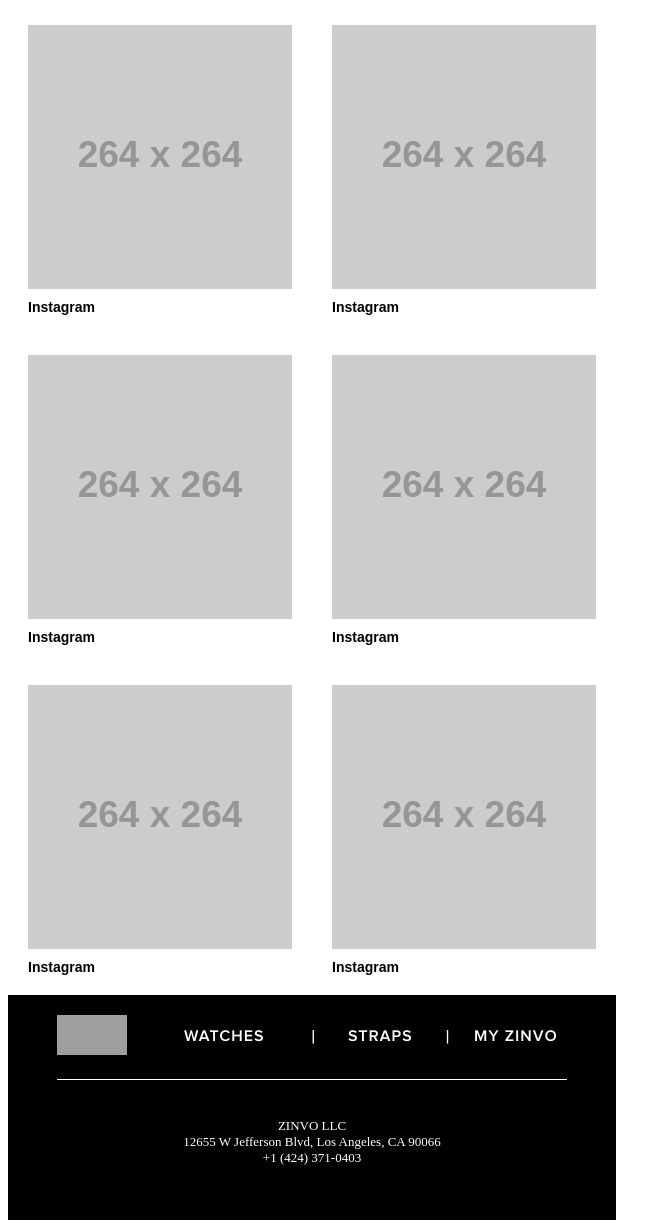
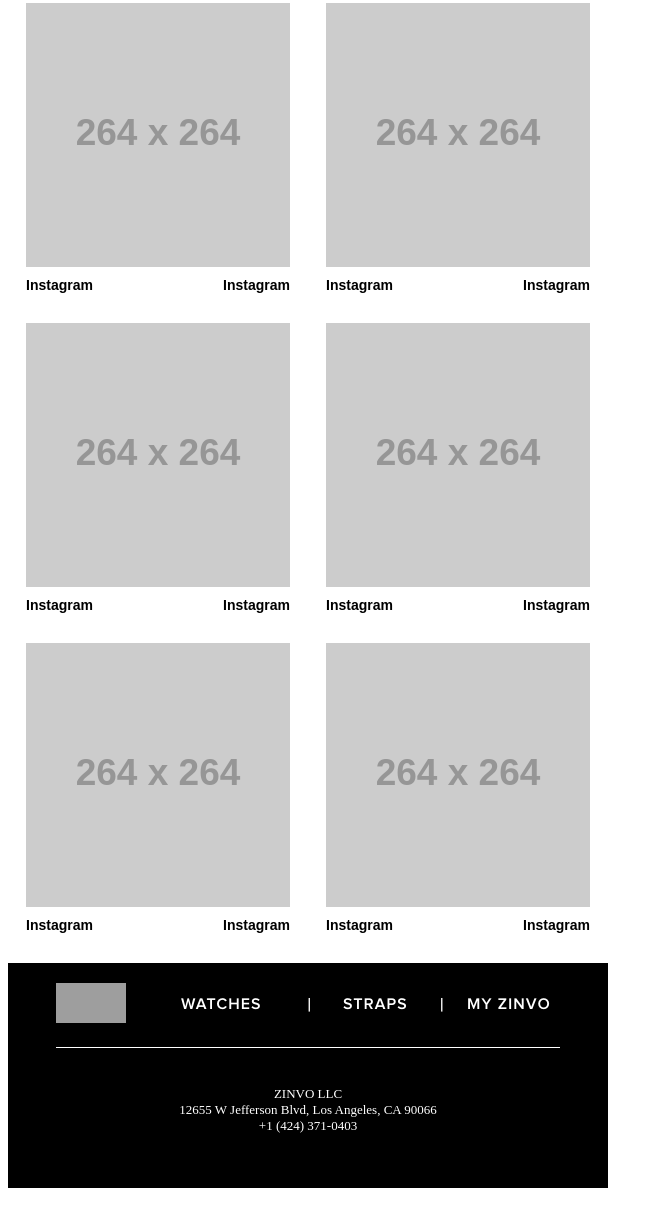
Before and after one commit to jeffreylee87/email-zinvo, a plain HTML site: page index.html in a window 1280 px wide. Shown: the part 1397-2620 px from the top of the page, without its empty margins (0-671 px from the left). After the commit the page ends 2593 px from the top, so only its background shows below. Drawn offline with Linux system fonts and the light colour scheme; grey boxes are pictures that could not be loaded; placeholder pictures from the web are drawn by us.

Commit message:
update with better sizing for the images from instagram

```diff
--- a/index.html
+++ b/index.html
@@ -129,21 +129,7 @@
         </tr>
 
         <!-- TESTING OUT THE SEZzle table  -->
-        <!-- <tr>
-            <td class="main_nav" width="340" style="background: #000000">
-                <table cellpadding="0" cellspacing="0" width="100%">
-                    <tr>
-                        <td align="center" class="main_cta" style="background: white; padding: 0px 0px 57px 0px">
-                            <a href="https://zinvowatches.com/"><img src="./assets/Interest free paymen@2x.png" alt=""
-                                    style="display: block; width: 235px; height: 17px;" /></a>
-                        </td>
-                        <td align="center" class="main_cta" style="background: white; padding: 0px 0px 57px 0px ">
-                            <a href="https://zinvowatches.com/"> <img src="./assets/sezzle.png" alt="" style="height: 21px; width: 75px;" /></a>
-                        </td>
-                    </tr>
-                </table>
-            </td>
-        </tr> -->
+
 
         <tr>
                 <td align="center"class="main_nav" width="345" style="background: #FFFFFF; padding: 0px 21% 57px 22%">
@@ -206,7 +192,7 @@
                 <table cellpadding="0" cellspacing="0">
 
                     <tr>
-                        <td style="background: white; padding: 20px 0;">
+                        <td style="background: white;">
                             <table cellpadding="0" cellspacing="0">
                                 <tr>
                                     <td class="col col1" width="300" align="center">
@@ -215,14 +201,16 @@
                                                 <td style="padding: 0 10px;">
                                                     <table cellpadding="0" cellspacing="0">
                                                         <tr>
-                                                            <td align="center" style="padding: 0 10px 10px;">
+                                                            <td align="center">
                                                                 <a href="https://www.instagram.com/zinvo/?hl=en"><img
                                                                         src="http://placehold.it/264x264&text=Image"
                                                                         alt="" style="display: block;" /></a>
                                                             </td>
                                                         </tr>
                                                         <tr>
-                                                            <td style="padding-left: 10px; font-family: arial,sans-serif; font-size: 14px; font-weight: bold; color: #000">
+                                                            <td style=" font-family: arial,sans-serif; font-size: 14px; font-weight: bold; color: #000; display: flex;
+                                                            justify-content: space-between; padding: 10px 0px 30px 0px">
+                                                                <a href="#" style="text-decoration: none; color: #000;">Instagram</a>
                                                                 <a href="#" style="text-decoration: none; color: #000;">Instagram</a>
                                                             </td>
                                                         </tr>
@@ -234,17 +222,69 @@
                                     <td class="col" width="300" align="center">
                                         <table cellpadding="0" cellspacing="0">
                                             <tr>
-                                                <td style="padding: 0 10px;">
+                                                <td align="center">
+                                                    <a href="https://www.instagram.com/zinvo/?hl=en"><img
+                                                            src="http://placehold.it/264x264&text=Image"
+                                                            alt="" style="display: block;" /></a>
+                                                </td>
+                                            </tr>
+                                            <tr>
+                                                <td style=" font-family: arial,sans-serif; font-size: 14px; font-weight: bold; color: #000; display: flex;
+                                                justify-content: space-between; padding: 10px 0px 30px 0px">
+                                                    <a href="#" style="text-decoration: none; color: #000;">Instagram</a>
+                                                    <a href="#" style="text-decoration: none; color: #000;">Instagram</a>
+                                                </td>
+                                            </tr>
+                                        </table>
+                                    </td>
+                                </tr>
+                            </table>
+                        </td>
+                    </tr>
+                    <tr>
+                        <td style="background: white; ">
+                            <table cellpadding="0" cellspacing="0">
+                                <tr>
+                                    <td class="col col1" width="300" align="center">
+                                        <table cellpadding="0" cellspacing="0">
+                                            <tr>
+                                                <td >
                                                     <table cellpadding="0" cellspacing="0">
                                                         <tr>
-                                                            <td align="center" style="padding: 0 10px 10px;">
+                                                            <td align="center">
                                                                 <a href="https://www.instagram.com/zinvo/?hl=en"><img
                                                                         src="http://placehold.it/264x264&text=Image"
                                                                         alt="" style="display: block;" /></a>
                                                             </td>
                                                         </tr>
                                                         <tr>
-                                                            <td style="padding-left: 10px; font-family: arial,sans-serif; font-size: 14px; font-weight: bold; color: #000">
+                                                            <td style=" font-family: arial,sans-serif; font-size: 14px; font-weight: bold; color: #000; display: flex;
+                                                            justify-content: space-between; padding: 10px 0px 30px 0px">
+                                                                <a href="#" style="text-decoration: none; color: #000;">Instagram</a>
+                                                                <a href="#" style="text-decoration: none; color: #000;">Instagram</a>
+                                                            </td>
+                                                        </tr>
+                                                    </table>
+                                                </td>
+                                            </tr>
+                                        </table>
+                                    </td>
+                                    <td class="col" width="300" align="center">
+                                        <table cellpadding="0" cellspacing="0">
+                                            <tr>
+                                                <td>
+                                                    <table cellpadding="0" cellspacing="0">
+                                                        <tr>
+                                                            <td align="center">
+                                                                <a href="https://www.instagram.com/zinvo/?hl=en"><img
+                                                                        src="http://placehold.it/264x264&text=Image"
+                                                                        alt="" style="display: block;" /></a>
+                                                            </td>
+                                                        </tr>
+                                                        <tr>
+                                                            <td style=" font-family: arial,sans-serif; font-size: 14px; font-weight: bold; color: #000; display: flex;
+                                                            justify-content: space-between; padding: 10px 0px 30px 0px">
+                                                                <a href="#" style="text-decoration: none; color: #000;">Instagram</a>
                                                                 <a href="#" style="text-decoration: none; color: #000;">Instagram</a>
                                                             </td>
                                                         </tr>
@@ -258,23 +298,25 @@
                         </td>
                     </tr>
                     <tr>
-                        <td style="background: white; padding: 20px 0;">
+                        <td style="background: white;">
                             <table cellpadding="0" cellspacing="0">
                                 <tr>
                                     <td class="col col1" width="300" align="center">
                                         <table cellpadding="0" cellspacing="0">
                                             <tr>
-                                                <td style="padding: 0 10px;">
+                                                <td>
                                                     <table cellpadding="0" cellspacing="0">
                                                         <tr>
-                                                            <td align="center" style="padding: 0 10px 10px;">
+                                                            <td align="center">
                                                                 <a href="https://www.instagram.com/zinvo/?hl=en"><img
                                                                         src="http://placehold.it/264x264&text=Image"
                                                                         alt="" style="display: block;" /></a>
                                                             </td>
                                                         </tr>
                                                         <tr>
-                                                            <td style="padding-left: 10px; font-family: arial,sans-serif; font-size: 14px; font-weight: bold; color: #000">
+                                                            <td style=" font-family: arial,sans-serif; font-size: 14px; font-weight: bold; color: #000; display: flex;
+                                                            justify-content: space-between; padding: 10px 0px 30px 0px">
+                                                                <a href="#" style="text-decoration: none; color: #000;">Instagram</a>
                                                                 <a href="#" style="text-decoration: none; color: #000;">Instagram</a>
                                                             </td>
                                                         </tr>
@@ -286,69 +328,19 @@
                                     <td class="col" width="300" align="center">
                                         <table cellpadding="0" cellspacing="0">
                                             <tr>
-                                                <td style="padding: 0 10px;">
+                                                <td>
                                                     <table cellpadding="0" cellspacing="0">
                                                         <tr>
-                                                            <td align="center" style="padding: 0 10px 10px;">
+                                                            <td align="center">
                                                                 <a href="https://www.instagram.com/zinvo/?hl=en"><img
                                                                         src="http://placehold.it/264x264&text=Image"
                                                                         alt="" style="display: block;" /></a>
                                                             </td>
                                                         </tr>
                                                         <tr>
-                                                            <td style="padding-left: 10px; font-family: arial,sans-serif; font-size: 14px; font-weight: bold; color: #000">
+                                                            <td style=" font-family: arial,sans-serif; font-size: 14px; font-weight: bold; color: #000; display: flex;
+                                                            justify-content: space-between; padding: 10px 0px 30px 0px">
                                                                 <a href="#" style="text-decoration: none; color: #000;">Instagram</a>
-                                                            </td>
-                                                        </tr>
-                                                    </table>
-                                                </td>
-                                            </tr>
-                                        </table>
-                                    </td>
-                                </tr>
-                            </table>
-                        </td>
-                    </tr>
-                    <tr>
-                        <td style="background: white; padding: 20px 0;">
-                            <table cellpadding="0" cellspacing="0">
-                                <tr>
-                                    <td class="col col1" width="300" align="center">
-                                        <table cellpadding="0" cellspacing="0">
-                                            <tr>
-                                                <td style="padding: 0 10px;">
-                                                    <table cellpadding="0" cellspacing="0">
-                                                        <tr>
-                                                            <td align="center" style="padding: 0 10px 10px;">
-                                                                <a href="https://www.instagram.com/zinvo/?hl=en"><img
-                                                                        src="http://placehold.it/264x264&text=Image"
-                                                                        alt="" style="display: block;" /></a>
-                                                            </td>
-                                                        </tr>
-                                                        <tr>
-                                                            <td style="padding-left: 10px; font-family: arial,sans-serif; font-size: 14px; font-weight: bold; color: #000">
-                                                                <a href="#" style="text-decoration: none; color: #000;">Instagram</a>
-                                                            </td>
-                                                        </tr>
-                                                    </table>
-                                                </td>
-                                            </tr>
-                                        </table>
-                                    </td>
-                                    <td class="col" width="300" align="center">
-                                        <table cellpadding="0" cellspacing="0">
-                                            <tr>
-                                                <td style="padding: 0 10px;">
-                                                    <table cellpadding="0" cellspacing="0">
-                                                        <tr>
-                                                            <td align="center" style="padding: 0 10px 10px;">
-                                                                <a href="https://www.instagram.com/zinvo/?hl=en"><img
-                                                                        src="http://placehold.it/264x264&text=Image"
-                                                                        alt="" style="display: block;" /></a>
-                                                            </td>
-                                                        </tr>
-                                                        <tr>
-                                                            <td style="padding-left: 10px; font-family: arial,sans-serif; font-size: 14px; font-weight: bold; color: #000">
                                                                 <a href="#" style="text-decoration: none; color: #000;">Instagram</a>
                                                             </td>
                                                         </tr>
```
